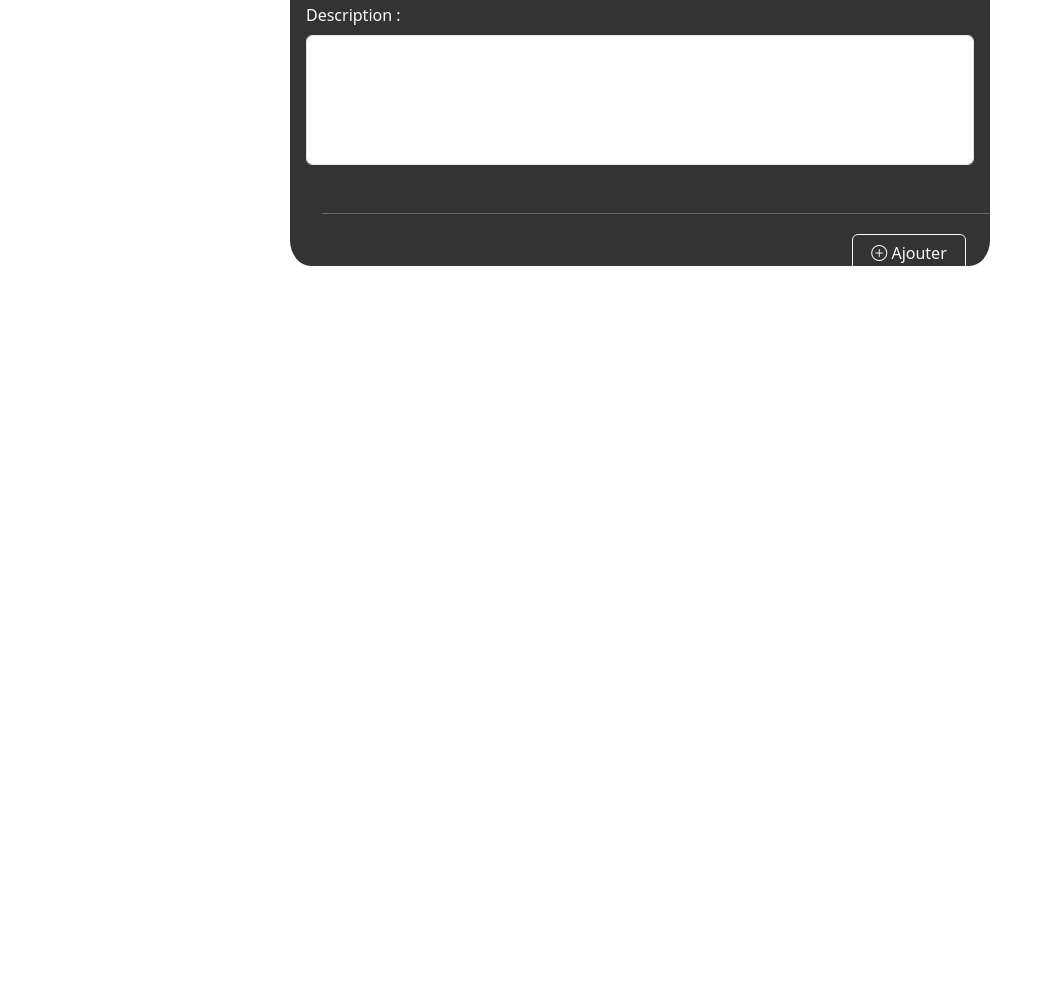
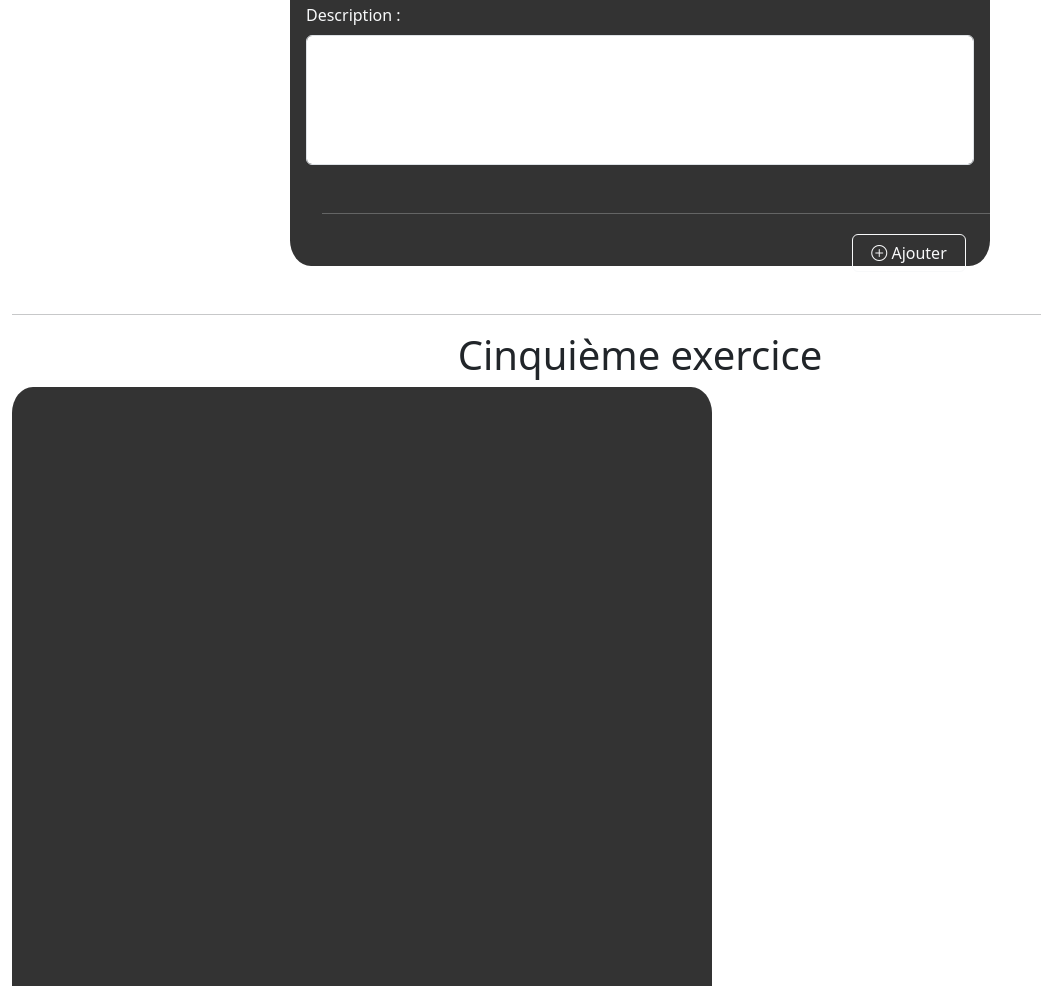
Before and after one commit to aurelie661/BOOTSTRAP, a plain HTML site: page index.html in a window 1280 px wide. Shown: the part 3054-4040 px from the top of the page, without its empty margins (0-1041 px from the left). Before the commit the page ends 3368 px from the top, so only its background shows below. Drawn offline with nearby package versions, Linux system fonts and the light colour scheme.

Commit message:
start exo 5

```diff
--- a/Design/style.css
+++ b/Design/style.css
@@ -21,6 +21,12 @@ img{
     background-color: rgb(51, 51, 51);
     border-radius: 3%;
 }
+.box3{
+    width: 700px;
+    height: 860px;
+    background-color: rgb(51, 51, 51);
+    border-radius: 3%;
+}
 textarea {
     resize: none;
 }
--- a/index.html
+++ b/index.html
@@ -425,6 +425,12 @@
             </form>
         </div>
       </div>
+      <hr>
+      <h1 class="text-center">Cinquième exercice</h1>
+      <div class="mb-5">
+        <div class="box3">
+        </div>
+      </div>
     </main>
     <footer></footer>
   </body>
```
